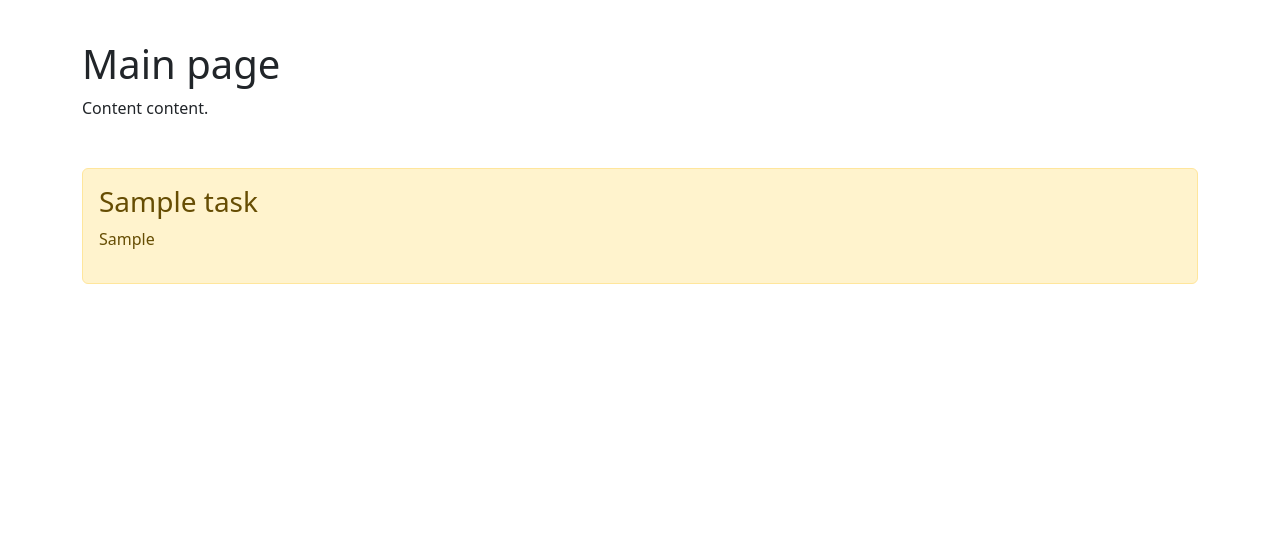
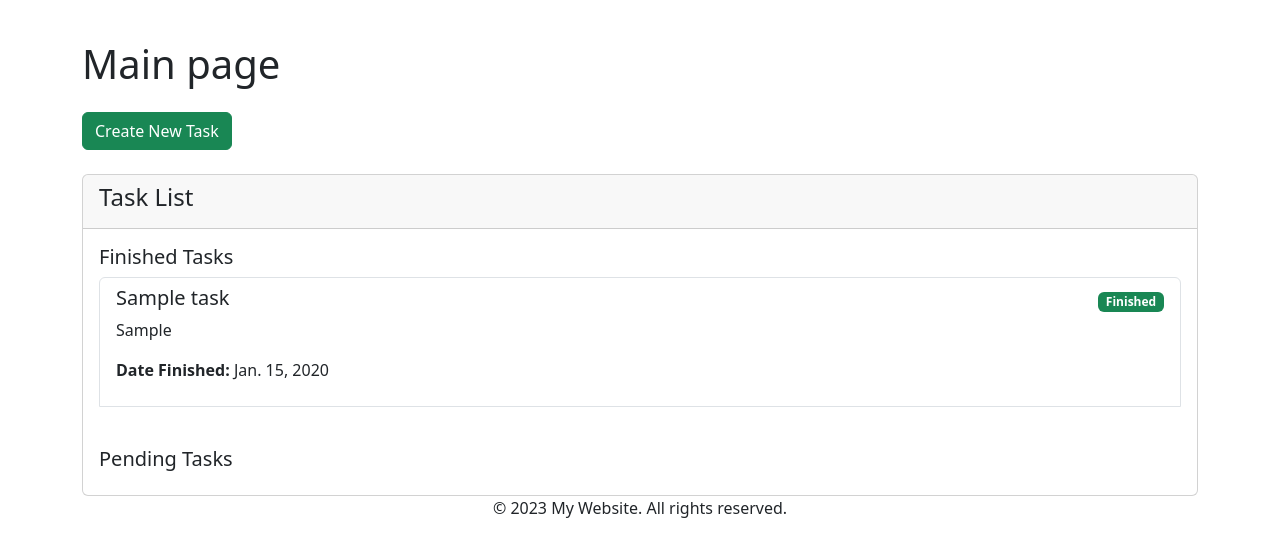
Before and after one commit to Lap-DevOps/django_small_taskmanager, a Django app: page / in a window 1280 px wide. Shown: the part 73-630 px from the top of the page. Run offline with Django 4.2, Linux system fonts and the light colour scheme; tables that the repository leaves empty hold one stand-in row (values such as "Sample post").

```diff
--- a/taskmanager/main/templates/main/base.html
+++ b/taskmanager/main/templates/main/base.html
@@ -39,7 +39,14 @@
 <div  class="container-xl">
     {% block content %}{% endblock %}
 </div>
-
+        <div class="container">
+            <div class="row">
+                <div class="col-12 text-center">
+                    <p class="mb-0">© 2023 My Website. All rights reserved.</p>
+                </div>
+            </div>
+        </div>
+    </footer>
 </body>
 
 </html>
--- a/taskmanager/main/templates/main/index.html
+++ b/taskmanager/main/templates/main/index.html
@@ -6,17 +6,53 @@
 
 {% block content %}
 <h1>Main page</h1>
-<p>Content content. </p>
+<a href="{% url 'create' %}" class=" btn btn-success mt-3">Create New Task</a>
 <br>
-{% if tasks%}
-    {% for task in tasks %}
-        <div class="alert alert-warning mt-2 ">
-        <h3>{{ task.title }}</h3>
-        <p>{{ task.task }}</p>
+<br>
+{% if tasks %}
+    <div class="card">
+        <div class="card-header">
+            <h4>Task List</h4>
         </div>
-    {% endfor %}
+        <div class="card-body">
+            <h5>Finished Tasks</h5>
+            <ul class="list-group">
+                {% for task in tasks %}
+                    {% if task.is_finished %}
+                        <li class="list-group-item">
+                            <div class="d-flex justify-content-between align-items-center">
+                                <h5><span class="highlight">{{ task.title }}</span></h5>
+                                <span class="badge bg-success">Finished</span>
+                            </div>
+                            <p class="task-description">{{ task.task }}</p>
+                            {% if task.date_finished %}
+                                <p><strong>Date Finished:</strong> {{ task.date_finished }}</p>
+                            {% endif %}
+                        </li>
+                        <br>
+                    {% endif %}
+                {% endfor %}
+            </ul>
+
+            <h5 class="mt-3">Pending Tasks</h5>
+            <ul class="list-group">
+                {% for task in tasks %}
+                    {% if not task.is_finished %}
+                        <li class="list-group-item">
+                            <div class="d-flex justify-content-between align-items-center">
+                                <h5><span class="highlight">{{ task.title }}</span></h5>
+                                <span class="badge bg-warning">Pending</span>
+                            </div>
+                            <p class="task-description">{{ task.task }}</p>
+                        </li>
+                        <br>
+                    {% endif %}
+                {% endfor %}
+            </ul>
+        </div>
+    </div>
 {% else %}
-    <p>Dont have any</p>
+    <p>No tasks found</p>
 {% endif %}
 
 
```
Also changed, not shown: taskmanager/main/templates/main/about.html (+13 -2 lines), README.md.
